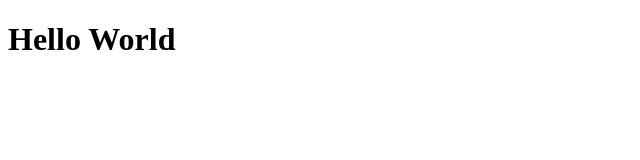
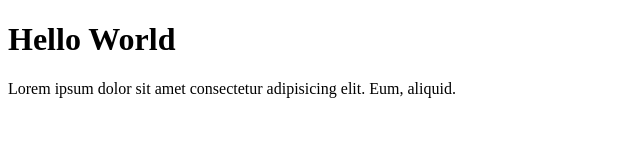
Before and after one commit to Dwivindo/vindo-git-test, a plain HTML site: page index.html in a window 1280 px wide. Shown: the whole page, without its empty margins (0-640 px from the left). Drawn offline with Linux system fonts and the light colour scheme.

Commit message:
menambahkan paragraf

```diff
--- a/index.html
+++ b/index.html
@@ -7,5 +7,6 @@
   </head>
   <body>
     <h1>Hello World</h1>
+    <p>Lorem ipsum dolor sit amet consectetur adipisicing elit. Eum, aliquid.</p>
   </body>
 </html>
```
